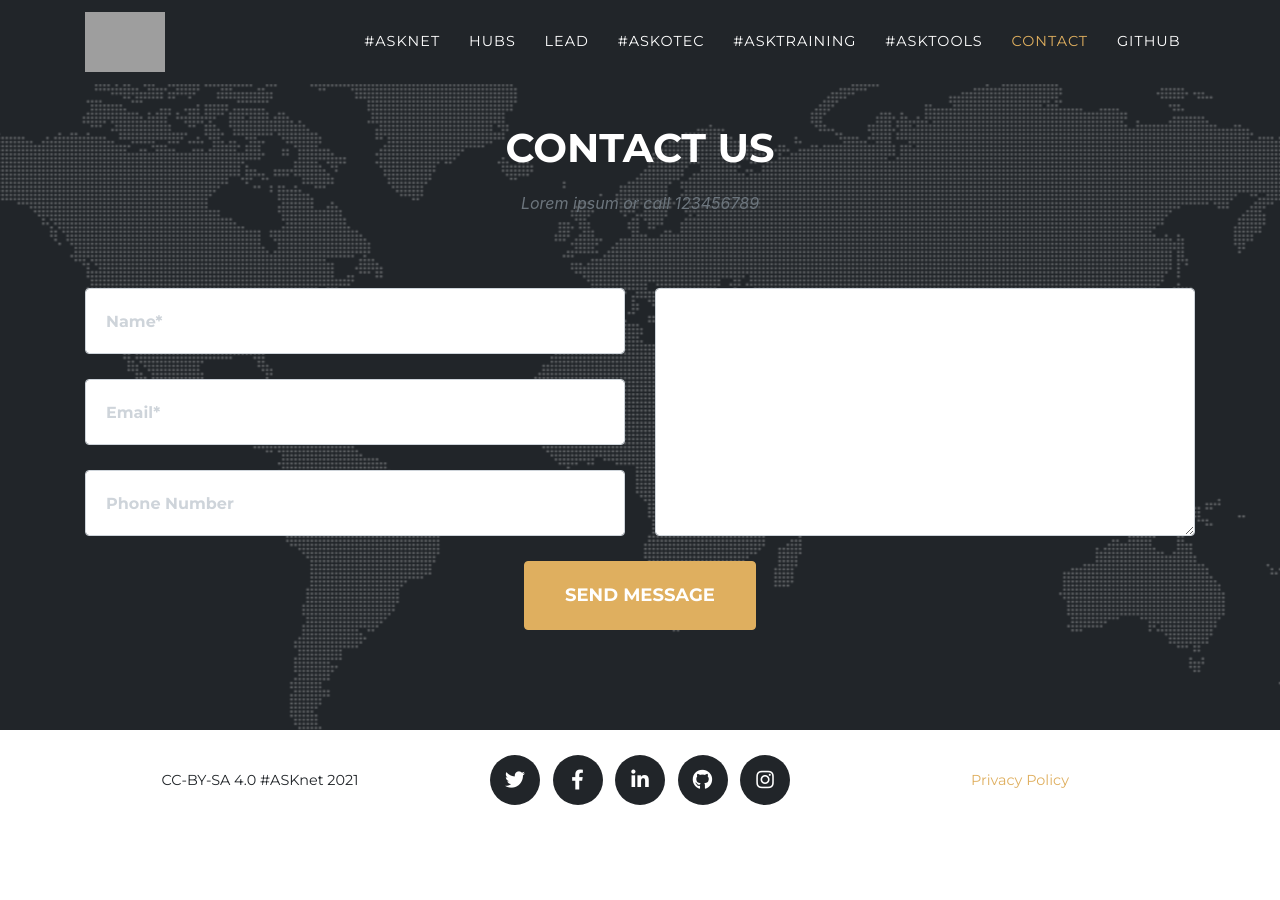
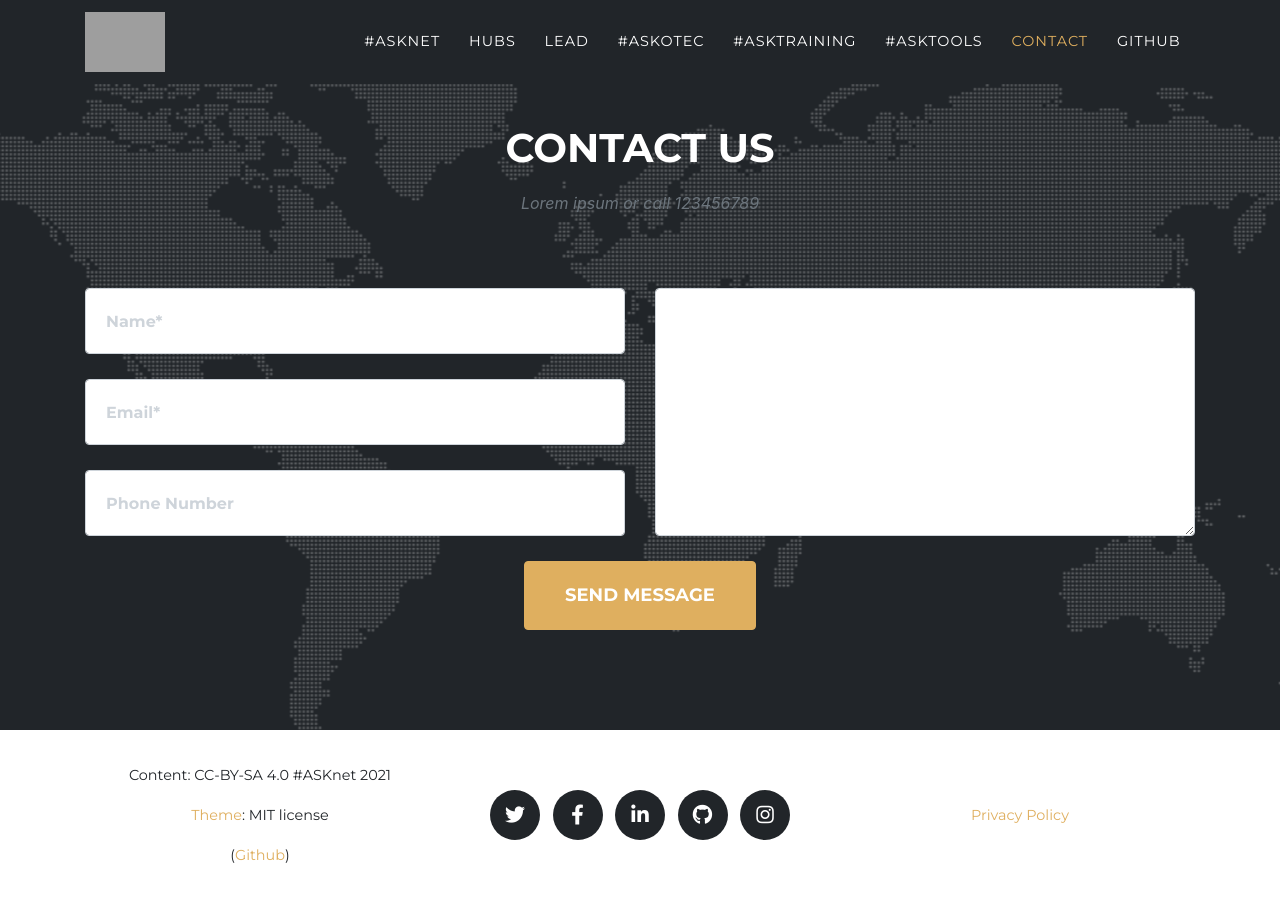
Before and after one commit to ASKnetCommunity/ASKnet.Community, a Jekyll site: the page built from index.md, in a window 1280 px wide and 900 px high, scrolled down 9265 px. Built offline with Jekyll 4.4.1, drawn with Linux system fonts in a browser that asks for light colours; some web fonts are replaced; before the commit the page ends 10095 px from its top, so only the background shows below that; grey boxes are pictures that could not be loaded.

Commit message:
updated license info in footer

```diff
--- a/_includes/footer.html
+++ b/_includes/footer.html
@@ -3,9 +3,11 @@
   <div class="container">
     <div class="row align-items-center">
       <div class="col-md-4">
-        <span class="copyright"
-          >CC-BY-SA 4.0 {{ site.title }} {{ 'now' | date: "%Y" }}</span
-        >
+        <span class="copyright">
+          Content: CC-BY-SA 4.0 {{ site.title }} {{ 'now' | date: "%Y" }}<br>
+          <a href="https://github.com/raviriley/agency-jekyll-theme" target="_blank">Theme</a>: MIT license <br>
+          (<a href="https://github.com/ASKnetCommunity/ASKnet.Community" target="_blank">Github</a>)
+        </span>
       </div>
       <!-- Social Media -->
       <div class="col-md-4">
```
